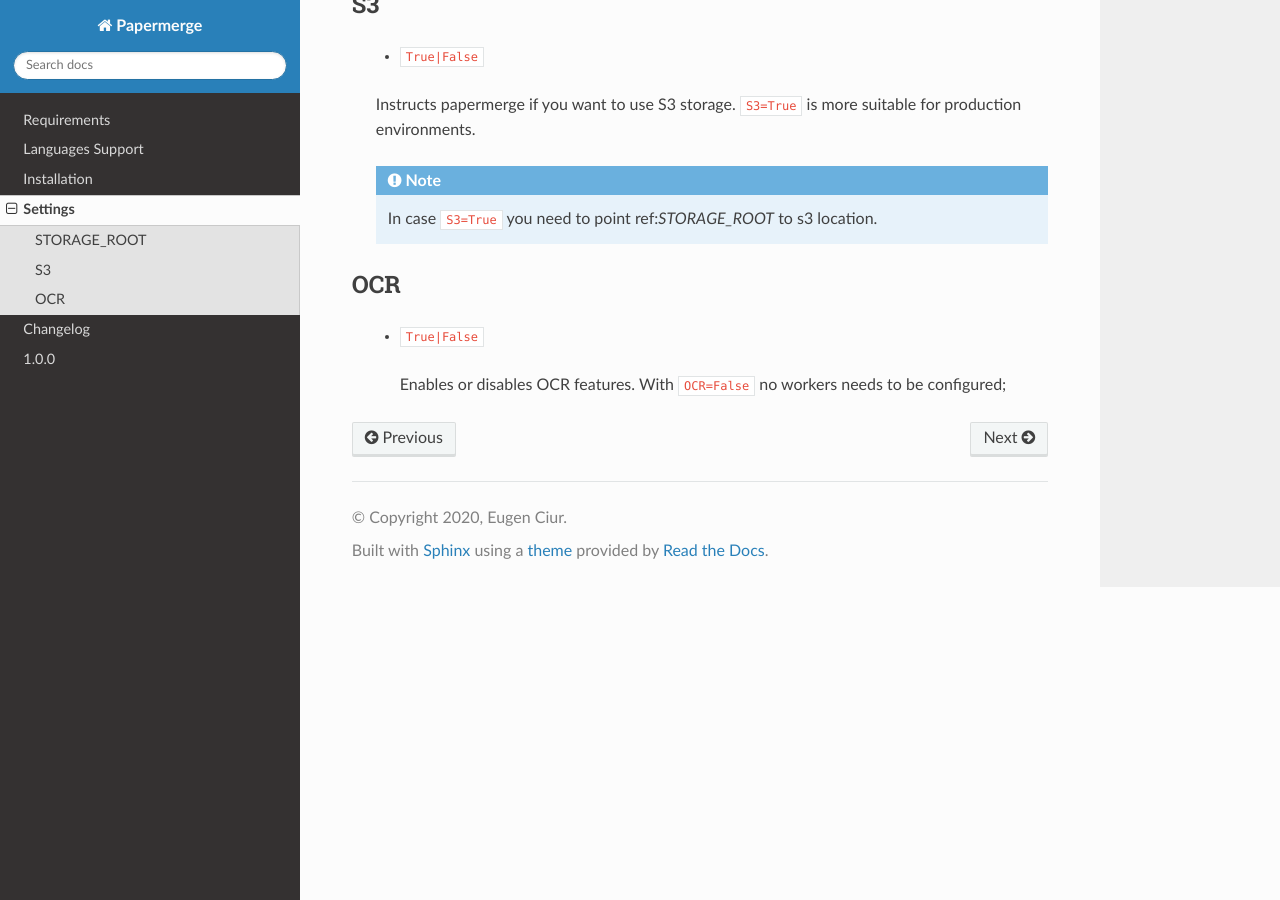
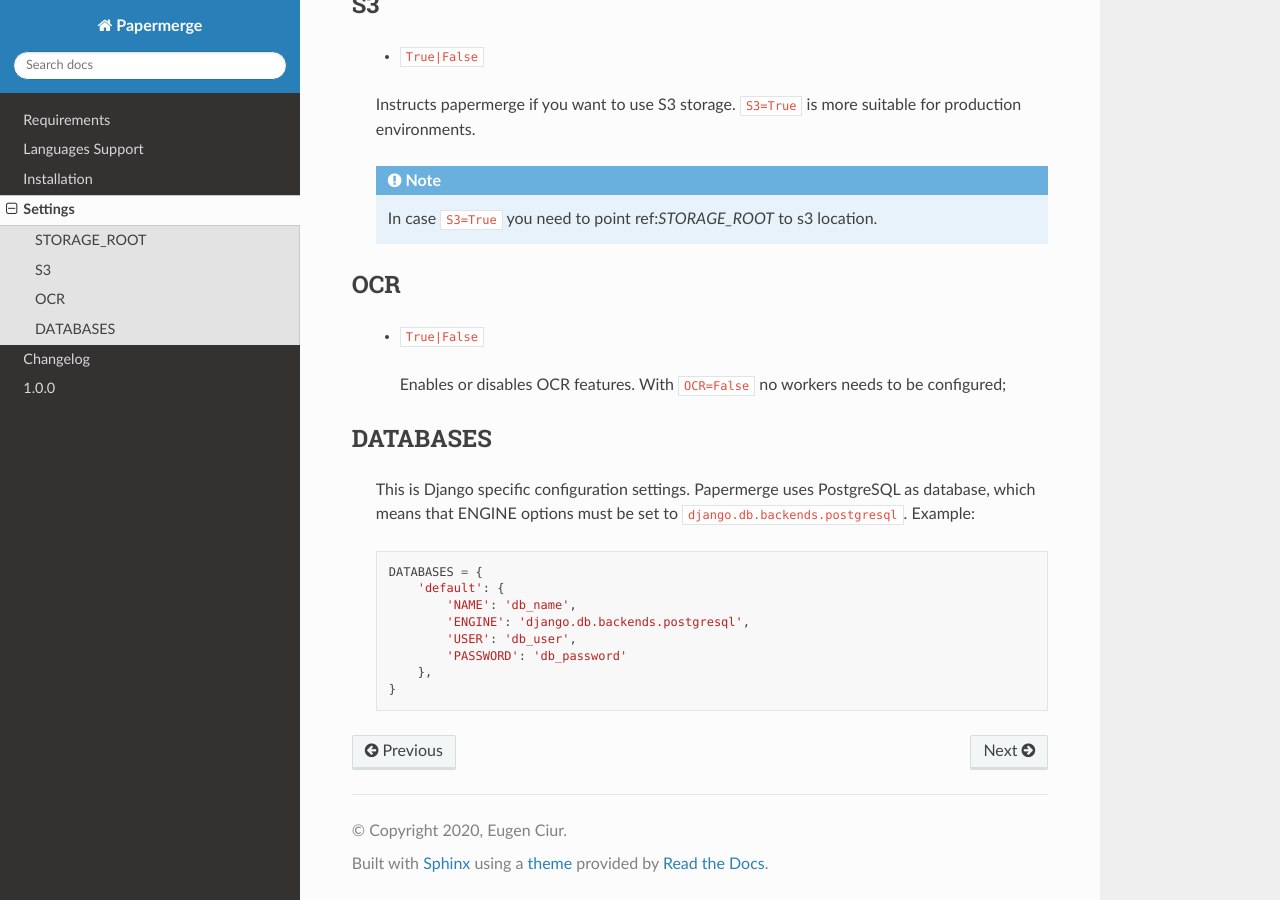
Before and after one commit to ciur/papermerge, a Sphinx documentation site: the page built from docs/source/settings.rst, in a window 1280 px wide and 900 px high, scrolled down 1091 px. Built offline with Sphinx 7.4.7 and the Read the Docs theme 2.0.0, drawn with Linux system fonts in a browser that asks for light colours.

Commit message:
Documentation

```diff
--- a/docs/source/settings.rst
+++ b/docs/source/settings.rst
@@ -63,3 +63,21 @@
  * ``True|False``
 
   Enables or disables OCR features. With ``OCR=False`` no workers needs to be configured;
+
+.. _databases:
+
+DATABASES
+~~~~~~~~~
+
+ This is Django specific configuration settings. Papermerge uses PostgreSQL as database, which
+ means that ENGINE options must be set to ``django.db.backends.postgresql``.
+ Example::
+
+     DATABASES = {
+         'default': {
+             'NAME': 'db_name',
+             'ENGINE': 'django.db.backends.postgresql',
+             'USER': 'db_user',
+             'PASSWORD': 'db_password'
+         },
+     }
```
Also changed, not shown: docs/source/installation.rst (+3 -4 lines).
